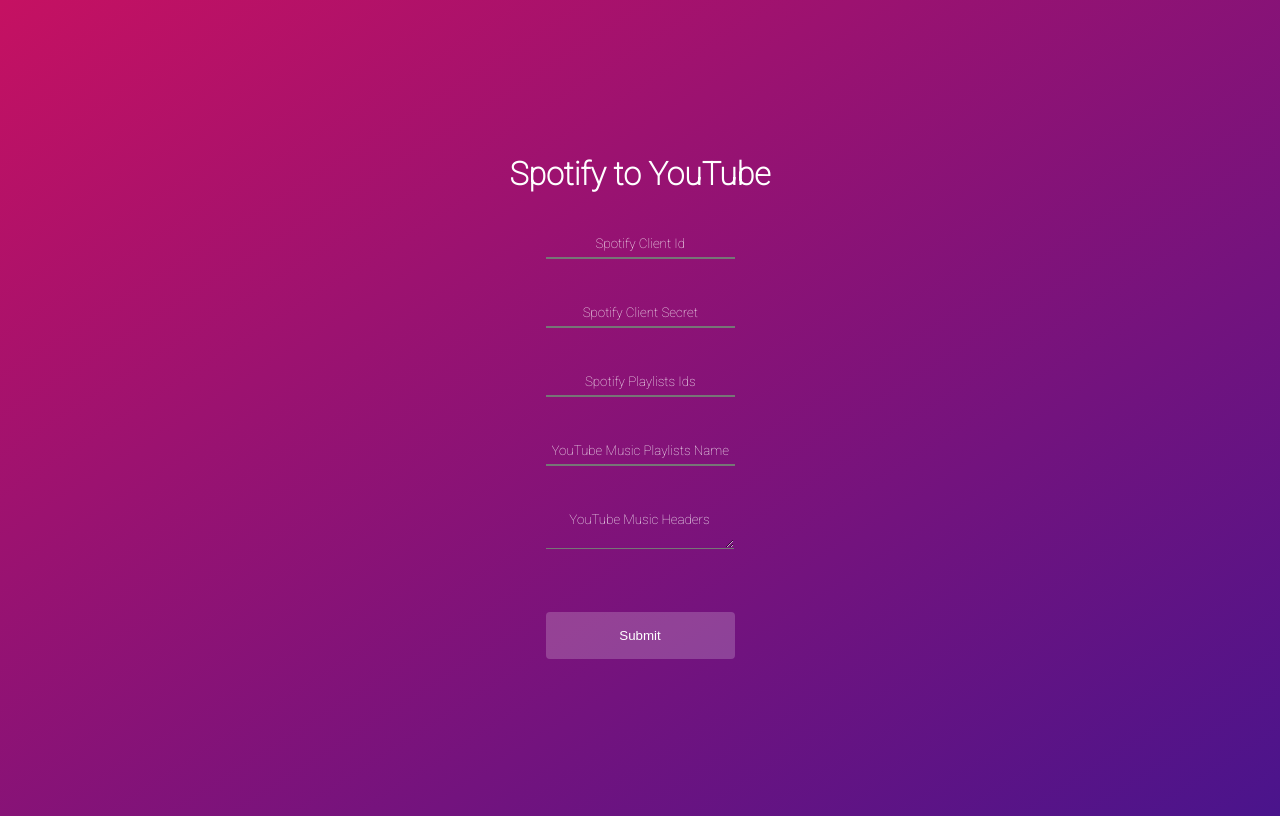
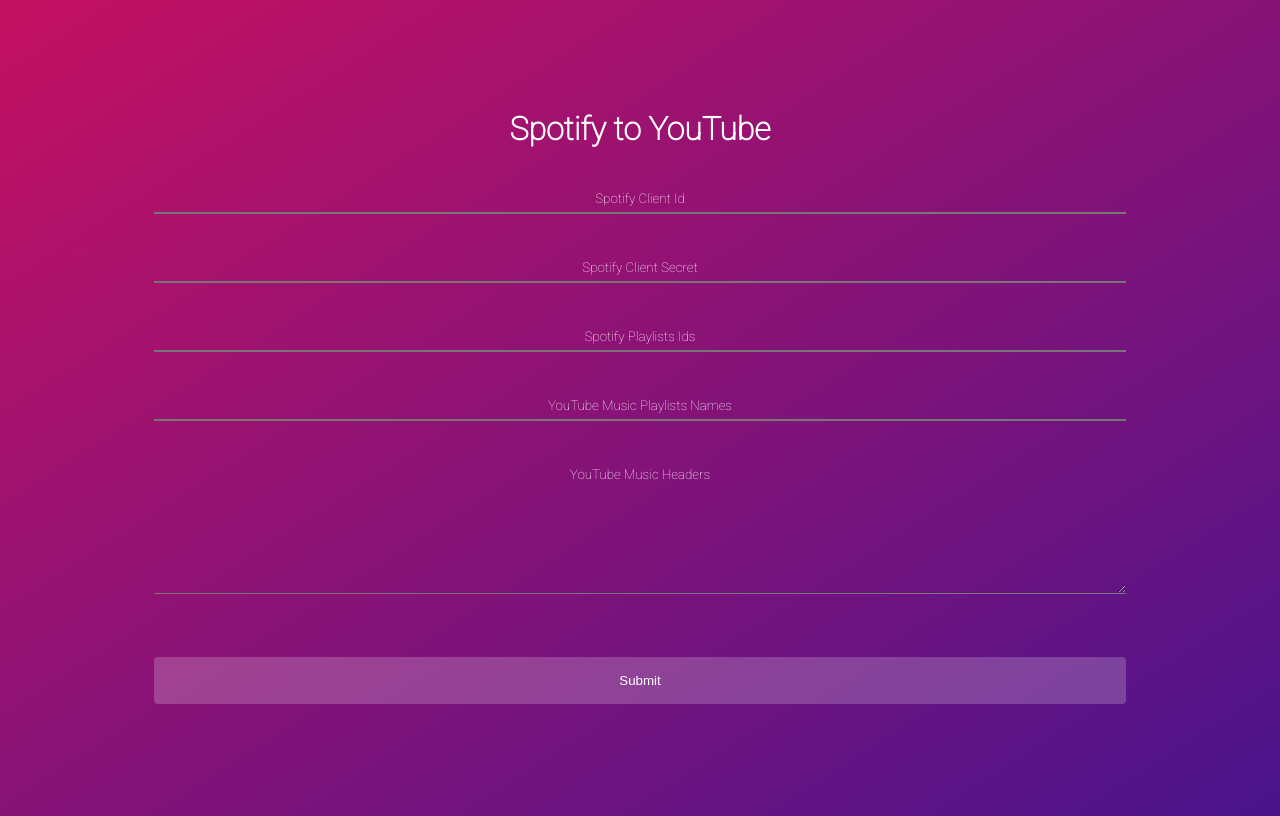
Before and after one commit to rimonhanna/Spotify-To-Youtube, a Flask app: page / in a window 1280 px wide. Run offline with Flask 2, Linux system fonts and the light colour scheme.

Commit message:
fixed webapp

```diff
--- a/requirements.txt
+++ b/requirements.txt
@@ -2,7 +2,7 @@
 chardet==3.0.4
 idna==3.7
 requests==2.31.0
-six==1.15.0
+six==1.16.0
 spotipy==2.22.1
 urllib3==1.26.18
 ytmusicapi==0.20.0
--- a/templates/index.html
+++ b/templates/index.html
@@ -44,9 +44,11 @@
         color: white;
         caret-color: white;
         padding: 6px;
+        width: 75vw;
       }
-      input {
-        width: 94%;
+
+      textarea {
+        height: 15vh;
       }
 
       input[type=text]::placeholder {
--- a/web.py
+++ b/web.py
@@ -31,7 +31,13 @@
             return make_response(jsonify(success= False, message= 'Missing YouTube Music Headers'), 500)
 
         spotify_to_youtube = SpotifyToYoutube()
-        ytmusic = spotify_to_youtube.login_to_google(args.get("ytmusic_headers"))
+
+        with open('ytmusic_headers.json', 'r+') as ytmusic_headers_file:
+            data = json.load(ytmusic_headers_file)
+            data["cookie"] = args.get("ytmusic_headers")
+            ytmusic_headers_file.seek(0)
+            json.dump(data, ytmusic_headers_file, ensure_ascii=False, indent=4)
+        ytmusic = spotify_to_youtube.login_to_google('ytmusic_headers.json')
 
         if len(source_playlists) != len(target_playlists):
             print("Please use the same number of Source and Target playlists")
```
Also changed, not shown: 1 other file.
